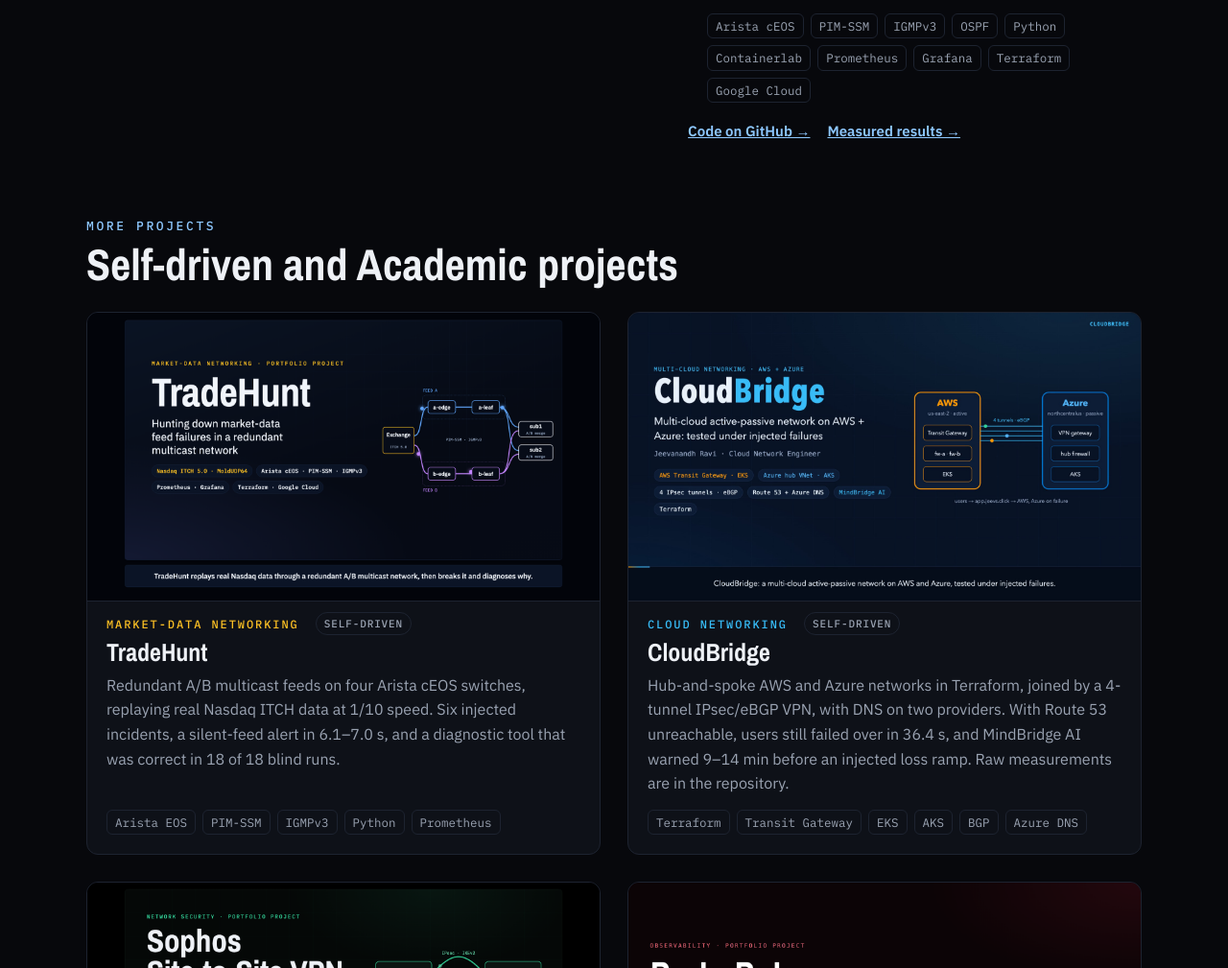
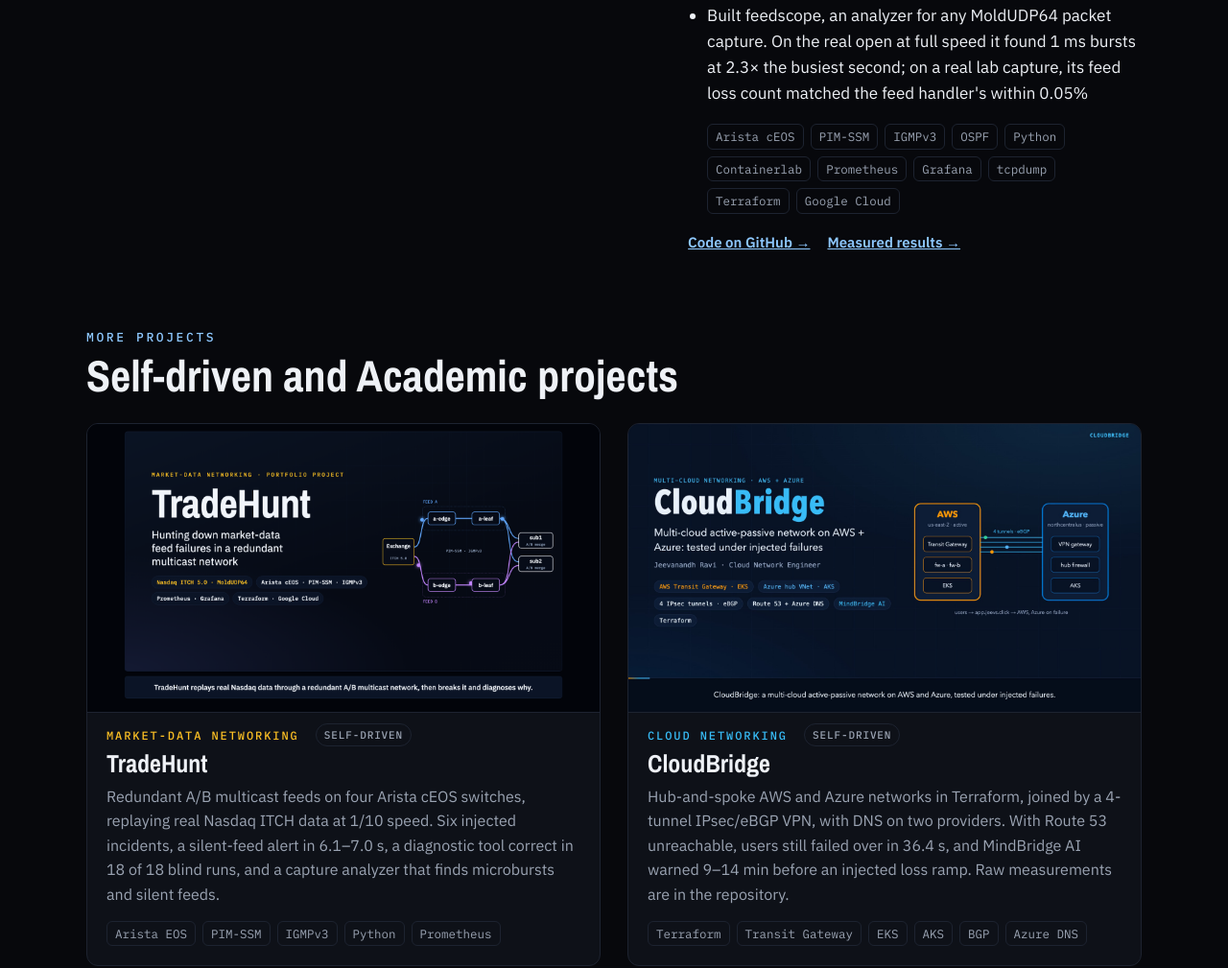
Before and after one commit to Jeevanandh32/jeevanandh32.github.io, a plain HTML site: page index.html in a window 1280 px wide. Shown: the part 3705-4714 px from the top of the page at 96% size. Drawn offline with nearby package versions, Linux system fonts and the light colour scheme.

Commit message:
TradeHunt: add feedscope capture analyzer results

```diff
--- a/index.html
+++ b/index.html
@@ -328,9 +328,10 @@ footer { border-top: 1px solid var(--line); color: var(--dim); font-size: 14px;
           <li>Replayed the market open (peak 698K msgs/s in the data) at 1/10 speed: 2,440,699 messages with 0 gaps on both feeds; software switches limit the lab to about 2,000 packets/s per feed</li>
           <li>With 2% loss on both feeds, retransmission recovered the 268 messages both feeds lost, with 0 lost; a silently dead feed raised an alert in 6.1–7.0 s while clients lost nothing</li>
           <li>Diagnostic tool named the correct root cause in 18 of 18 blind runs across all six incidents (multicast TTL, rp_filter, IGMP querier, RPF, socket buffer, dead uplink)</li>
+          <li>Built feedscope, an analyzer for any MoldUDP64 packet capture. On the real open at full speed it found 1 ms bursts at 2.3× the busiest second; on a real lab capture, its feed loss count matched the feed handler's within 0.05%</li>
         </ul>
         <ul class="tags">
-          <li>Arista cEOS</li><li>PIM-SSM</li><li>IGMPv3</li><li>OSPF</li><li>Python</li><li>Containerlab</li><li>Prometheus</li><li>Grafana</li><li>Terraform</li><li>Google Cloud</li>
+          <li>Arista cEOS</li><li>PIM-SSM</li><li>IGMPv3</li><li>OSPF</li><li>Python</li><li>Containerlab</li><li>Prometheus</li><li>Grafana</li><li>tcpdump</li><li>Terraform</li><li>Google Cloud</li>
         </ul>
         <div class="links">
           <a href="https://github.com/Jeevanandh32/TradeHunt" target="_blank" rel="noopener">Code on GitHub →</a>
@@ -349,7 +350,7 @@ footer { border-top: 1px solid var(--line); color: var(--dim); font-size: 14px;
         <div class="body">
           <div class="kind k-trade">Market-data networking <span class="src">Self-driven</span></div>
           <h3><a href="https://github.com/Jeevanandh32/TradeHunt" target="_blank" rel="noopener">TradeHunt</a></h3>
-          <p>Redundant A/B multicast feeds on four Arista cEOS switches, replaying real Nasdaq ITCH data at 1/10 speed. Six injected incidents, a silent-feed alert in 6.1–7.0 s, and a diagnostic tool that was correct in 18 of 18 blind runs.</p>
+          <p>Redundant A/B multicast feeds on four Arista cEOS switches, replaying real Nasdaq ITCH data at 1/10 speed. Six injected incidents, a silent-feed alert in 6.1–7.0 s, a diagnostic tool correct in 18 of 18 blind runs, and a capture analyzer that finds microbursts and silent feeds.</p>
           <ul class="tags"><li>Arista EOS</li><li>PIM-SSM</li><li>IGMPv3</li><li>Python</li><li>Prometheus</li></ul>
         </div>
       </article>
```
